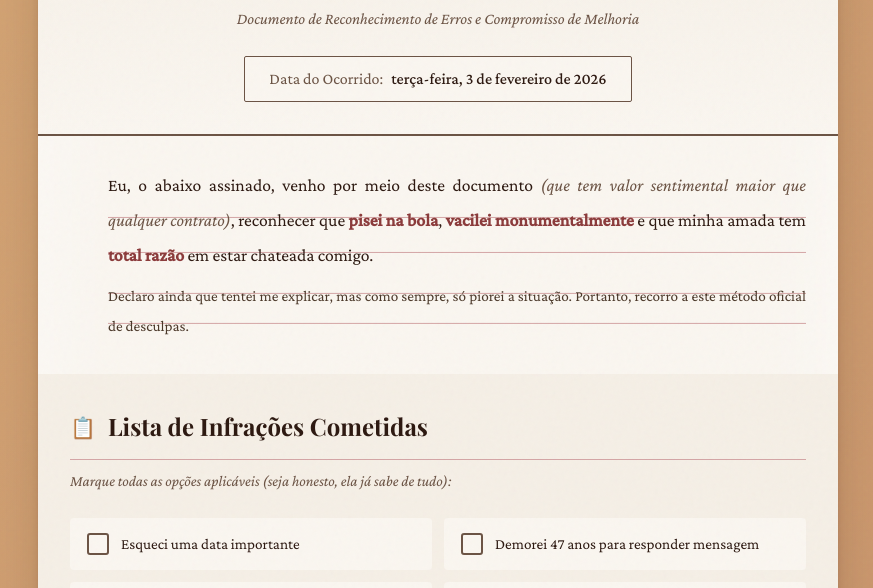
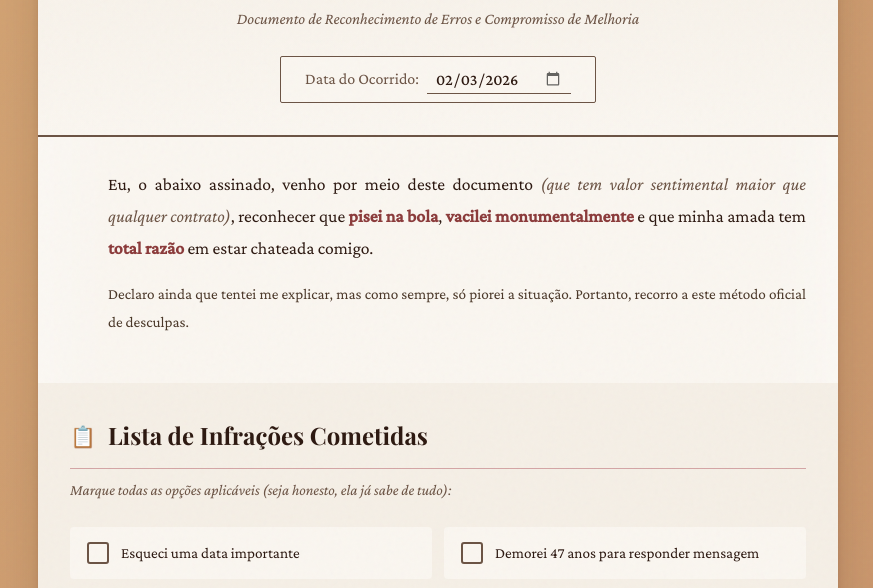
Before and after one commit to BrunoOnRails/desculpa, a plain HTML site: page index.html in a window 1280 px wide. Shown: the part 159-747 px from the top of the page, without its empty margins (202-1075 px from the left). Drawn offline with nearby package versions, Linux system fonts and the light colour scheme; a web font is replaced by a local one.

Commit message:
remoção das linhas do texto e opção de escolher data do ocorrido

```diff
--- a/index.html
+++ b/index.html
@@ -22,7 +22,7 @@
             <p class="subtitle">Documento de Reconhecimento de Erros e Compromisso de Melhoria</p>
             <div class="date-line">
                 <span class="label">Data do Ocorrido:</span>
-                <span class="value" id="current-date"></span>
+                <input type="date" id="current-date" class="date-input">
             </div>
         </header>
 
--- a/script.js
+++ b/script.js
@@ -6,16 +6,30 @@ document.addEventListener('DOMContentLoaded', function() {
 });
 
 function initializeDate() {
+    const dateInput = document.getElementById('current-date');
+    const today = new Date().toISOString().split('T')[0];
+    dateInput.value = today;
+
     const options = {
         weekday: 'long',
         year: 'numeric',
         month: 'long',
         day: 'numeric'
     };
-    const today = new Date().toLocaleDateString('pt-BR', options);
+    const footerDate = new Date().toLocaleDateString('pt-BR', options);
+    document.getElementById('footer-date').textContent = footerDate;
+}
 
-    document.getElementById('current-date').textContent = today;
-    document.getElementById('footer-date').textContent = today;
+function getFormattedDate() {
+    const dateInput = document.getElementById('current-date');
+    const date = new Date(dateInput.value + 'T00:00:00');
+    const options = {
+        weekday: 'long',
+        year: 'numeric',
+        month: 'long',
+        day: 'numeric'
+    };
+    return date.toLocaleDateString('pt-BR', options);
 }
 
 function initializeSignaturePad() {
@@ -131,12 +145,7 @@ function getSelectedErrors() {
 }
 
 function generateDocumentText(nomeCulpado, nomeAmada, selectedErrors, customError) {
-    const date = new Date().toLocaleDateString('pt-BR', {
-        weekday: 'long',
-        year: 'numeric',
-        month: 'long',
-        day: 'numeric'
-    });
+    const date = getFormattedDate();
 
     let text = `
 ═══════════════════════════════════════════
@@ -145,7 +154,7 @@ function generateDocumentText(nomeCulpado, nomeAmada, selectedErrors, customErro
         e Compromisso de Melhoria
 ═══════════════════════════════════════════
 
-Data: ${date}
+Data do Ocorrido: ${date}
 
 ───────────────────────────────────────────
 
--- a/styles.css
+++ b/styles.css
@@ -149,6 +149,32 @@ body {
     color: var(--ink-dark);
 }
 
+.date-input {
+    font-family: inherit;
+    font-size: 1rem;
+    font-weight: 500;
+    color: var(--ink-dark);
+    background: transparent;
+    border: none;
+    border-bottom: 1px solid var(--ink-light);
+    padding: 0.25rem 0.5rem;
+    cursor: pointer;
+}
+
+.date-input:focus {
+    outline: none;
+    border-bottom-color: var(--accent-gold);
+}
+
+.date-input::-webkit-calendar-picker-indicator {
+    cursor: pointer;
+    opacity: 0.6;
+}
+
+.date-input::-webkit-calendar-picker-indicator:hover {
+    opacity: 1;
+}
+
 section {
     padding: 2rem;
 }
@@ -161,23 +187,14 @@ section {
 
 .intro-text {
     font-size: 1.1rem;
-    line-height: 2;
-    margin-bottom: 0;
+    line-height: 1.8;
+    margin-bottom: 1rem;
     text-align: justify;
-    background: repeating-linear-gradient(
-        to bottom,
-        transparent,
-        transparent calc(2em - 1px),
-        var(--accent-pink) calc(2em - 1px),
-        var(--accent-pink) 2em
-    );
-    background-position-y: 0.85em;
 }
 
 .intro-text.small {
     font-size: 0.95rem;
     color: var(--ink-medium);
-    margin-top: 0.5rem;
 }
 
 .intro-text em {
```
